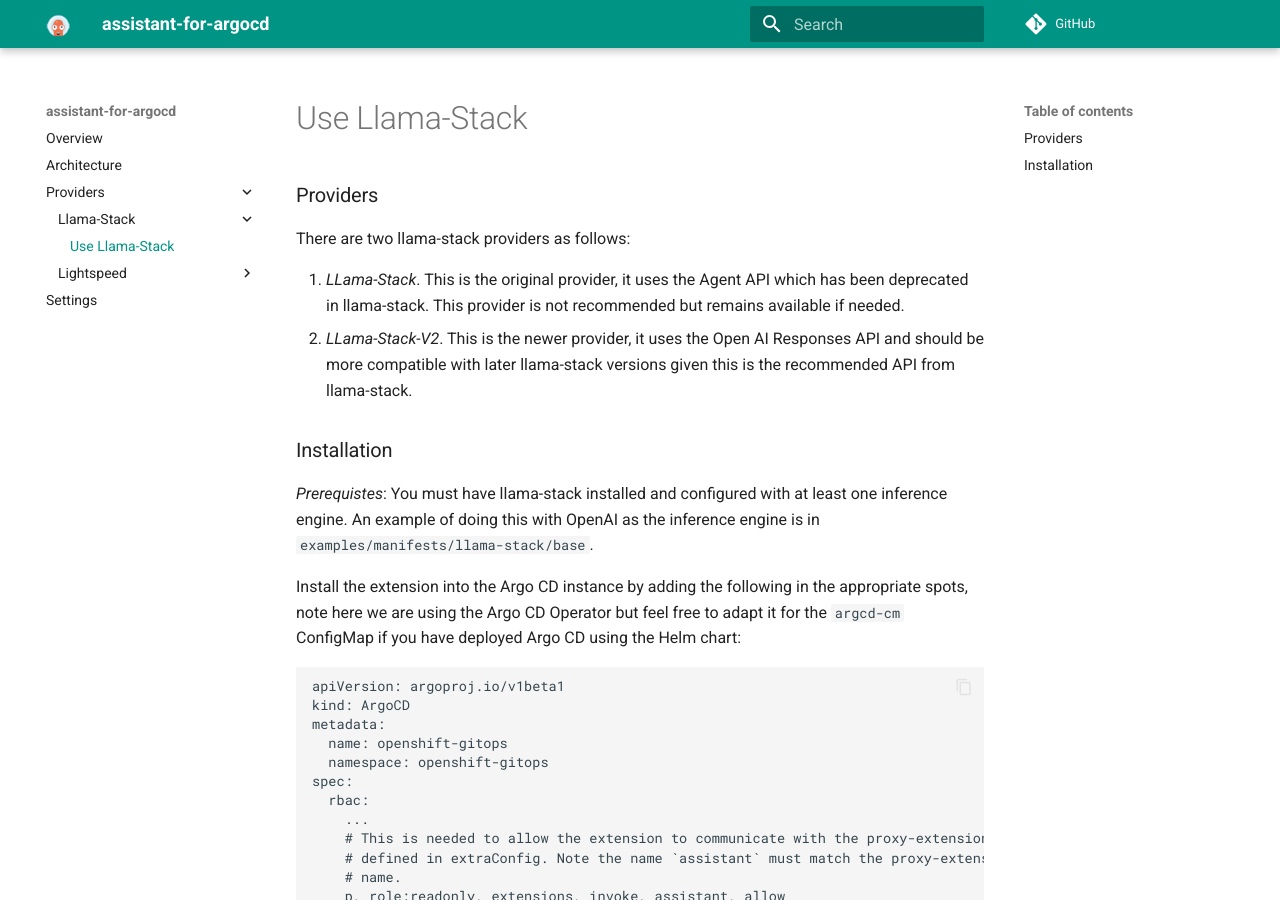
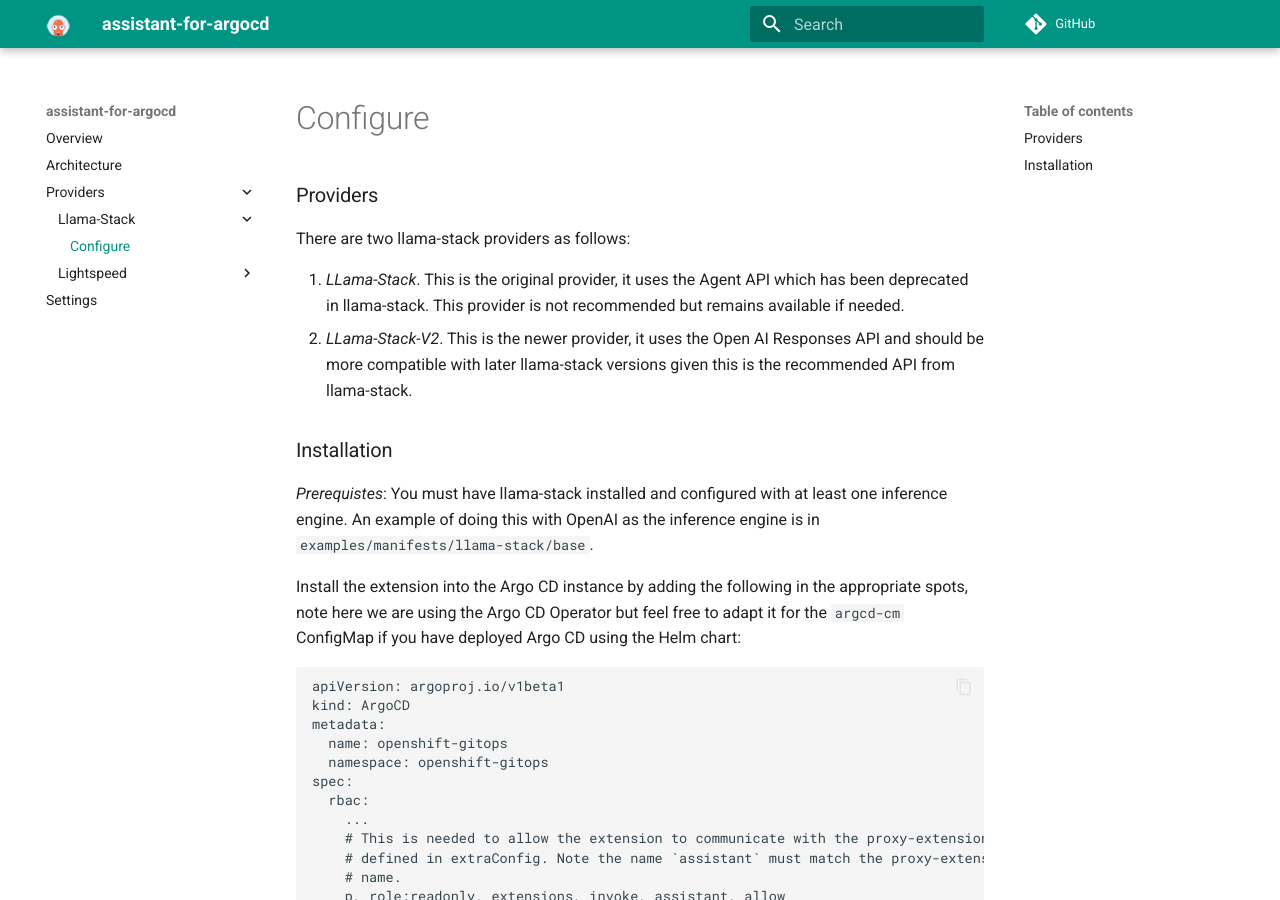
Before and after one commit to argoproj-labs/assistant-for-argocd, an MkDocs documentation site: the page built from docs/providers/llama-stack/llama-stack.md, in a window 1280 px wide and 900 px high. Built offline with MkDocs 1.6.1 and Material for MkDocs 9.7.7, drawn with Linux system fonts in a browser that asks for light colours; comment, search, counter and statistics services are not loaded.

Commit message:
Modify docs titles

```diff
--- a/mkdocs.yml
+++ b/mkdocs.yml
@@ -26,8 +26,8 @@
   - Architecture: architecture.md
   - Providers:
     - Llama-Stack:
-      - Use Llama-Stack: providers/llama-stack/llama-stack.md
+      - Configure: providers/llama-stack/llama-stack.md
     - Lightspeed:
-      - Install Lightspeed: providers/lightspeed/lightspeed-install-configure.md
-      - Use Lightspeed: providers/lightspeed/lightspeed.md
+      - Install: providers/lightspeed/lightspeed-install-configure.md
+      - Configure: providers/lightspeed/lightspeed.md
   - Settings: settings.md
```
